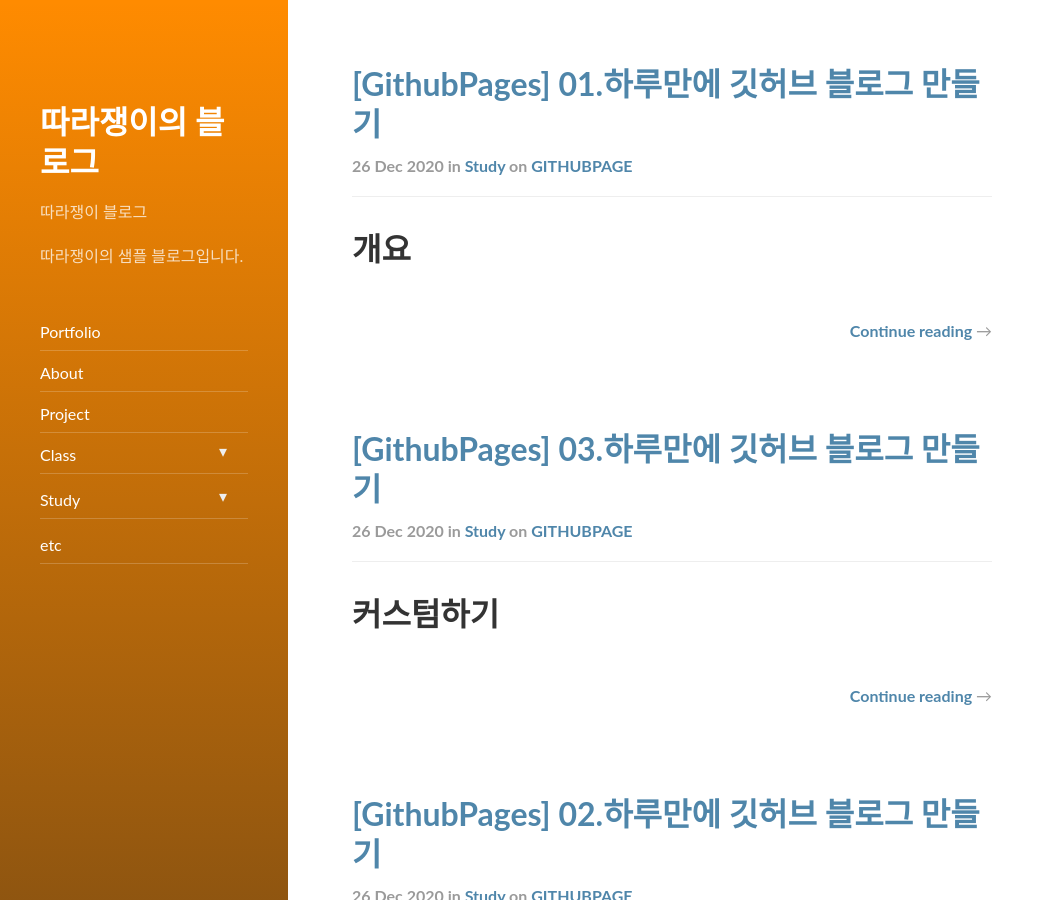
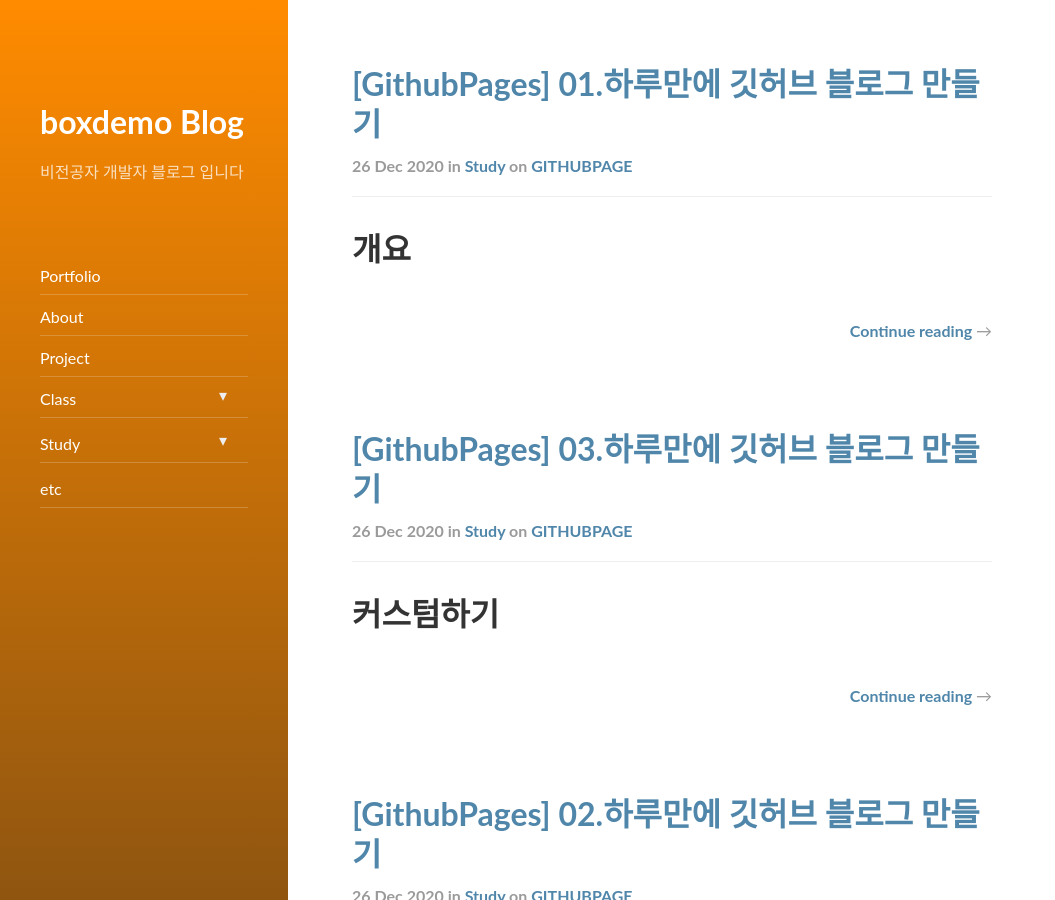
Before and after one commit to boxdemo/boxdemo.github.io, a Jekyll site: the page built from index.html, in a window 1280 px wide and 900 px high. Shown: the whole window, without its empty margins (0-1055 px from the left). Built offline with Jekyll 4.4.1, drawn with Linux system fonts in a browser that asks for light colours; nearby versions of some CDN libraries; the list of posts is cut into pages by our own code.

Commit message:
ㅠㅣㅐㅎ

```diff
--- a/_config.yml
+++ b/_config.yml
@@ -2,7 +2,7 @@
 #  User configuration
 # -----------------------------------------------------------------------------
 
-title:               따라쟁이의 블로그
+title:               boxdemo Blog
 
 # The unique resource location of your page.
 # Set to `https://<username>.github.io` when hosting on GitHub Pages
@@ -13,12 +13,12 @@ url:                 https://boxdemo.github.io
 baseurl:             ""
 
 # A very short description of your page
-tagline:             "따라쟁이 블로그"
+tagline:             "비전공자 개발자 블로그 입니다"
 
 # A short description of the page, used in the sidebar and as fallback for the meta description tag.
 # Markdown enabled, but don't use more than one paragraph (enforced by `>`)
 description:         >
-  따라쟁이의 샘플 블로그입니다.
+
 
 # This should be the same author as first entry in `_data/authors.yml`
 author:
```
